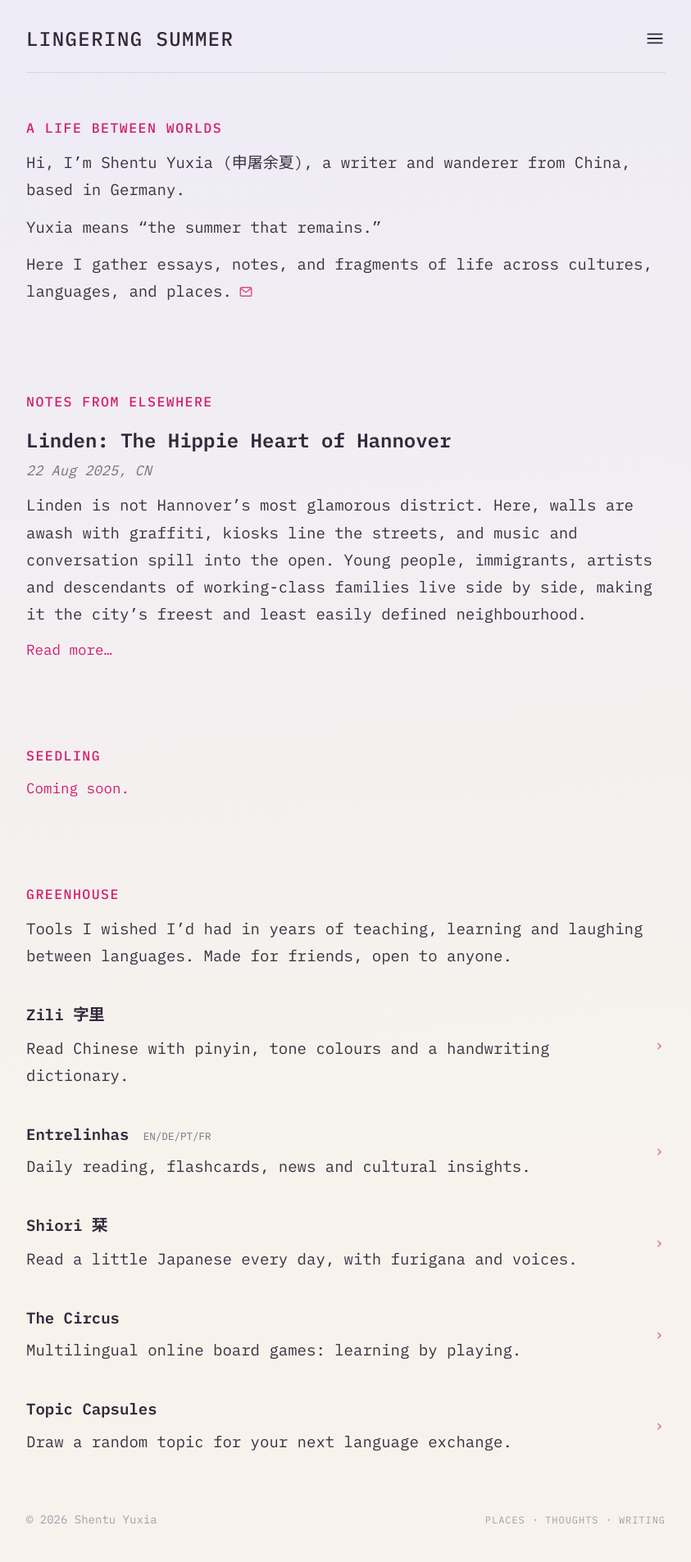
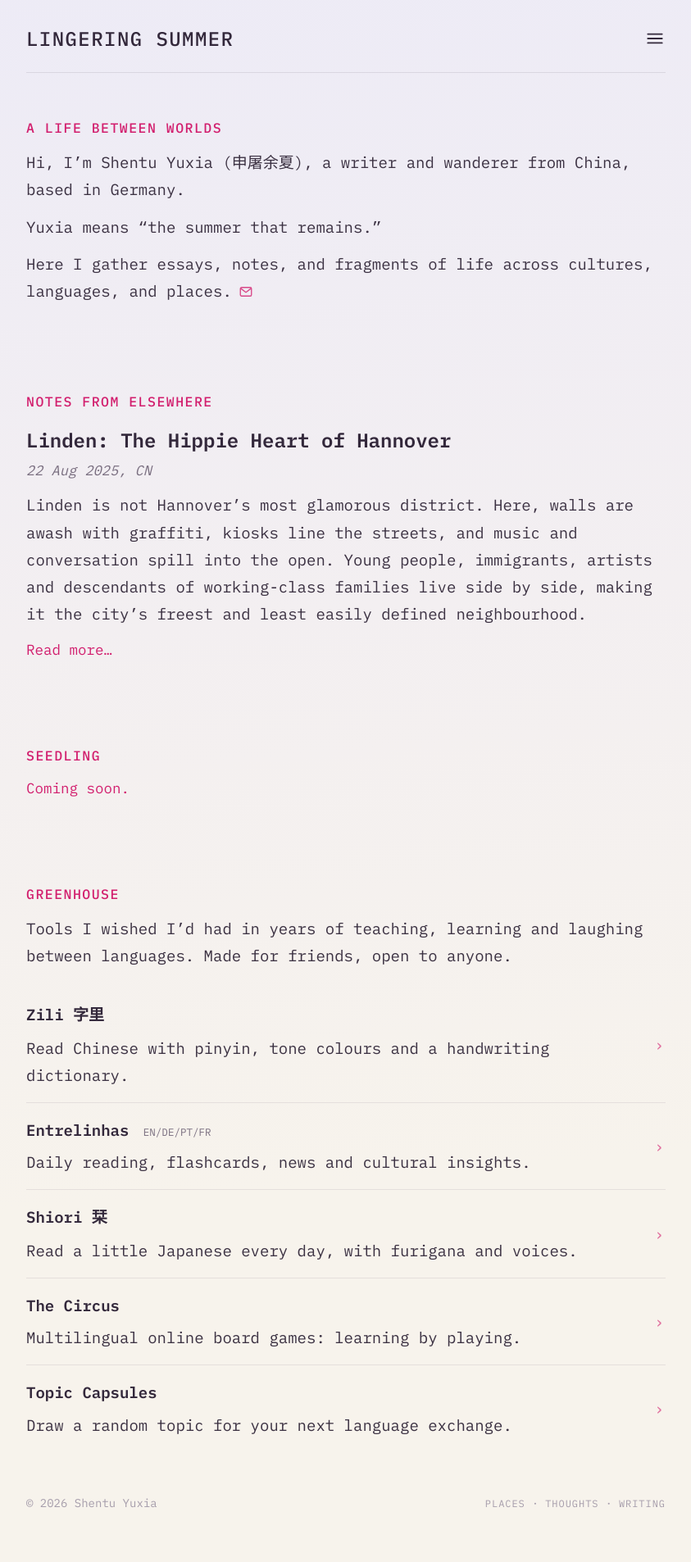
Before and after one commit to Shentuyuxia/lingersummer, a Jekyll site: the page built from index.html, in a window 1280 px wide. Shown: the whole page at 82% size, without its empty margins (218-1061 px from the left). Built offline with Jekyll 4.4.1, drawn with Linux system fonts in a browser that asks for light colours.

Commit message:
Faint lines between tools
Co-Authored-By: Claude Opus 5.5 <noreply@anthropic.com>
Claude-Session: https://claude.ai/code/session_015WS6KrdzTWWzbZ5CE5hxyi

```diff
--- a/index.html
+++ b/index.html
@@ -241,7 +241,8 @@ layout: null
   .row:focus-visible{outline:1.5px solid rgba(150,128,200,.5);outline-offset:0}
   /* tools: all five, two columns, no logos, no lines */
   .proj.two{display:grid;grid-template-columns:1fr;gap:6px;margin-top:22px!important}
-  .proj.two li+li{border-top:0!important}
+  .proj.two{gap:0!important}
+  .proj.two li+li{border-top:1px solid rgba(68,56,76,.1)!important}
   .proj.two .row{grid-template-columns:1fr 14px!important;align-items:start!important;align-content:start;height:100%}
   .proj.two .row .go{align-self:center}
   .proj.two .row b,.proj.two .row b .zh{color:var(--ink)!important;font-weight:600!important}
```
